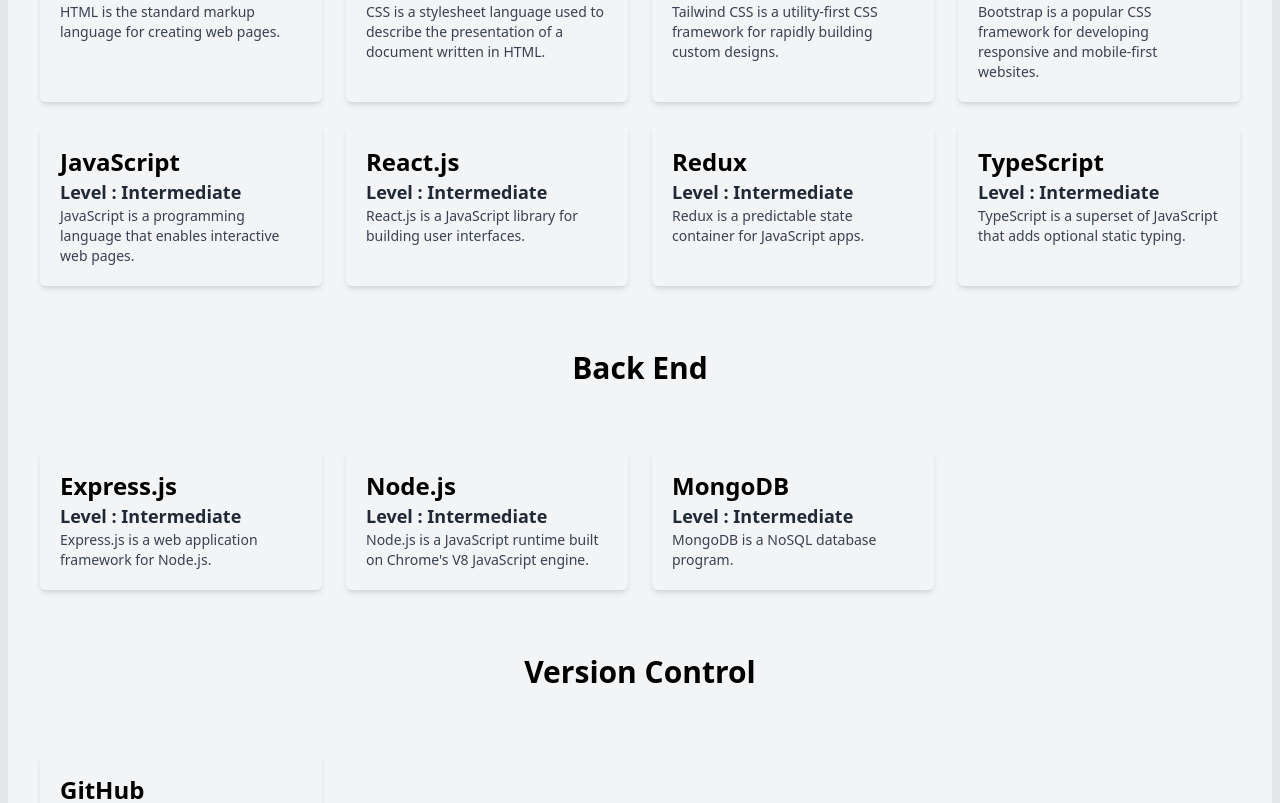
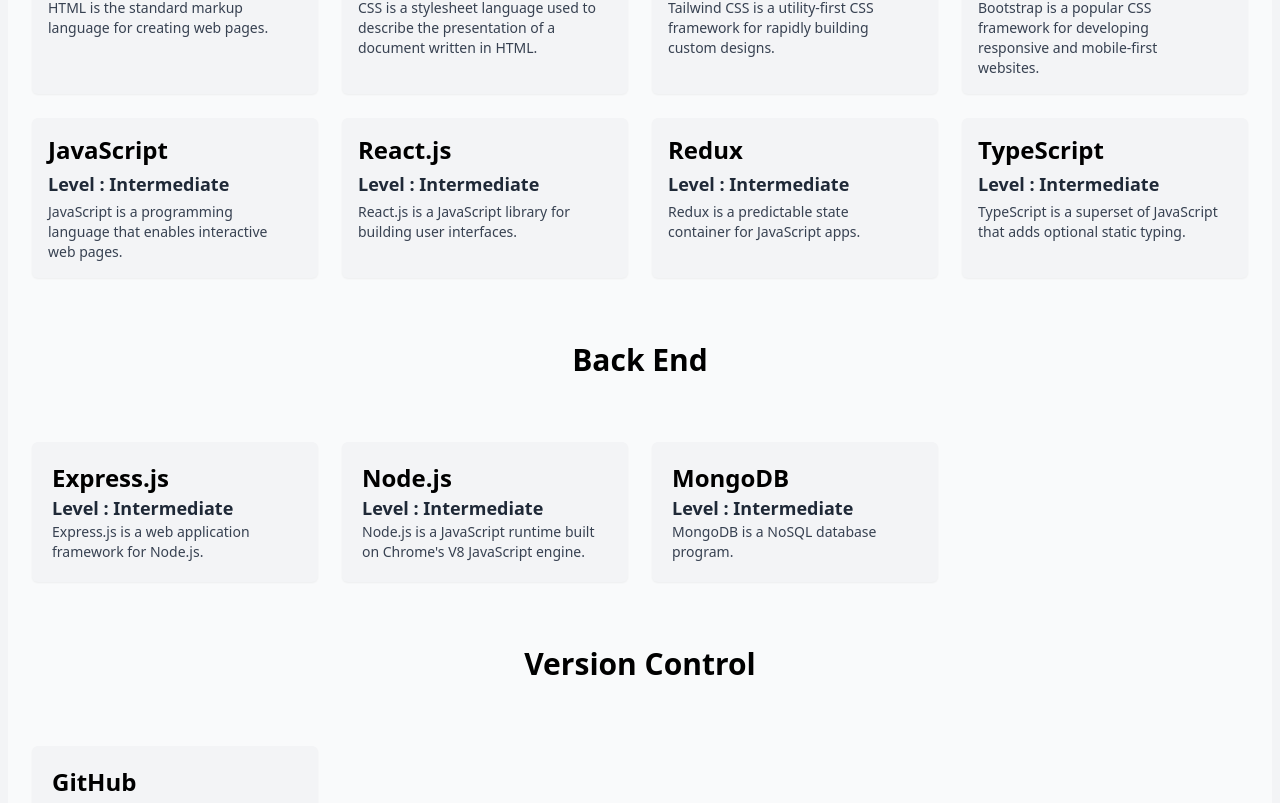
Before and after one commit to Shahriar090/My-Personal-Portfolio, a React (Vite) app: page / in a window 1280 px wide. Shown: the part 2782-3585 px from the top of the page. Built offline with nearby package versions, Linux system fonts and the light colour scheme.

Commit message:
Fixing issues from skills section

```diff
--- a/src/Components/AboutMe/AboutMe.jsx
+++ b/src/Components/AboutMe/AboutMe.jsx
@@ -6,7 +6,7 @@
 
 const AboutMe = () => {
   return (
-    <section className="bg-gray-200">
+    <section className="bg-gray-100">
       <Container>
         <section>
           <SectionTitle
--- a/src/Components/AboutMe/Skills.jsx
+++ b/src/Components/AboutMe/Skills.jsx
@@ -26,17 +26,44 @@
   }, [skills]);
 
   return (
-    <div className="bg-gray-100 p-8">
+    <div className="bg-gray-50 pt-4 sm:p-6">
       <div className="skills-container">
         <div className="front-end">
-          <h1 className="text-center text-3xl font-bold font-sans text-black my-8 sm:my-16">
+          <h1 className="text-center text-3xl font-bold font-sans text-black my-10 sm:my-16">
             Front End
           </h1>
           <div className="grid grid-cols-1 sm:grid-cols-2 lg:grid-cols-4 gap-6 ">
             {frontEndSkills.map((skill) => (
               <div
                 key={skill.id}
-                className="shadow-md p-5 rounded-md cursor-pointer hover:ring-1 ring-green-700 hover:shadow-green-500 transition-all duration-500"
+                className="bg-gray-100 shadow-sm p-4 rounded-md cursor-pointer hover:ring-2 ring-green-700 hover:shadow-green-500 transition-all duration-500"
+              >
+                <div className="space-y-1">
+                  <h1 className="text-2xl font-sans font-bold text-black">
+                    {skill.title}
+                  </h1>
+                  <p className="text-lg font-semibold font-sans text-gray-800">
+                    Level : {skill.experience}
+                  </p>
+                  <p className="text-sm text-gray-700 sm:max-w-[30ch]">
+                    {skill.description}
+                  </p>
+                </div>
+                {/* <img src={skill.image} alt={skill.title} /> */}
+              </div>
+            ))}
+          </div>
+        </div>
+        {/* back end */}
+        <div className="back-end mt-8 sm:mt-16">
+          <h1 className="text-center text-3xl font-bold font-sans text-black my-10 sm:my-16">
+            Back End
+          </h1>
+          <div className="grid grid-cols-1 sm:grid-cols-2 lg:grid-cols-4 gap-6 ">
+            {backEndSkills.map((skill) => (
+              <div
+                key={skill.id}
+                className="bg-gray-100 shadow-sm p-5 rounded-md cursor-pointer hover:ring-1 ring-green-700 hover:shadow-green-500 transition-all duration-500"
               >
                 <h1 className="text-2xl font-sans font-bold text-black">
                   {skill.title}
@@ -44,32 +71,7 @@
                 <p className="text-lg font-semibold font-sans text-gray-800">
                   Level : {skill.experience}
                 </p>
-                <p className="text-sm text-gray-700 max-w-[30ch]">
-                  {skill.description}
-                </p>
-                {/* <img src={skill.image} alt={skill.title} /> */}
-              </div>
-            ))}
-          </div>
-        </div>
-        {/* back end */}
-        <div className="back-end mt-8 sm:mt-16">
-          <h1 className="text-center text-3xl font-bold font-sans text-black my-8 sm:my-16">
-            Back End
-          </h1>
-          <div className="grid grid-cols-1 sm:grid-cols-2 lg:grid-cols-4 gap-6 ">
-            {backEndSkills.map((skill) => (
-              <div
-                key={skill.id}
-                className="shadow-md p-5 rounded-md cursor-pointer hover:ring-1 ring-green-700 hover:shadow-green-500 transition-all duration-500"
-              >
-                <h1 className="text-2xl font-sans font-bold text-black">
-                  {skill.title}
-                </h1>
-                <p className="text-lg font-semibold font-sans text-gray-800">
-                  Level : {skill.experience}
-                </p>
-                <p className="text-sm text-gray-700 max-w-[30ch]">
+                <p className="text-sm text-gray-700 sm:max-w-[30ch]">
                   {skill.description}
                 </p>
                 {/* <img src={skill.image} alt={skill.title} /> */}
@@ -79,14 +81,14 @@
         </div>
         {/* version control */}
         <div className="back-end">
-          <h1 className="text-center text-3xl font-bold font-sans text-black my-8 sm:my-16">
+          <h1 className="text-center text-3xl font-bold font-sans text-black my-10 sm:my-16">
             Version Control
           </h1>
           <div className="grid grid-cols-1 sm:grid-cols-2 lg:grid-cols-4 gap-6 mt-5">
             {versionControlSkills.map((skill) => (
               <div
                 key={skill.id}
-                className="shadow-md p-5 rounded-md cursor-pointer hover:ring-1 ring-green-700 hover:shadow-green-500 transition-all duration-500"
+                className="bg-gray-100 shadow-sm p-5 rounded-md cursor-pointer hover:ring-1 ring-green-700 hover:shadow-green-500 transition-all duration-500"
               >
                 <h1 className="text-2xl font-sans font-bold text-black">
                   {skill.title}
@@ -94,7 +96,7 @@
                 <p className="text-lg font-semibold font-sans text-gray-800">
                   Level : {skill.experience}
                 </p>
-                <p className="text-sm text-gray-700 max-w-[30ch]">
+                <p className="text-sm text-gray-700 sm:max-w-[30ch]">
                   {skill.description}
                 </p>
                 {/* <img src={skill.image} alt={skill.title} /> */}
```
